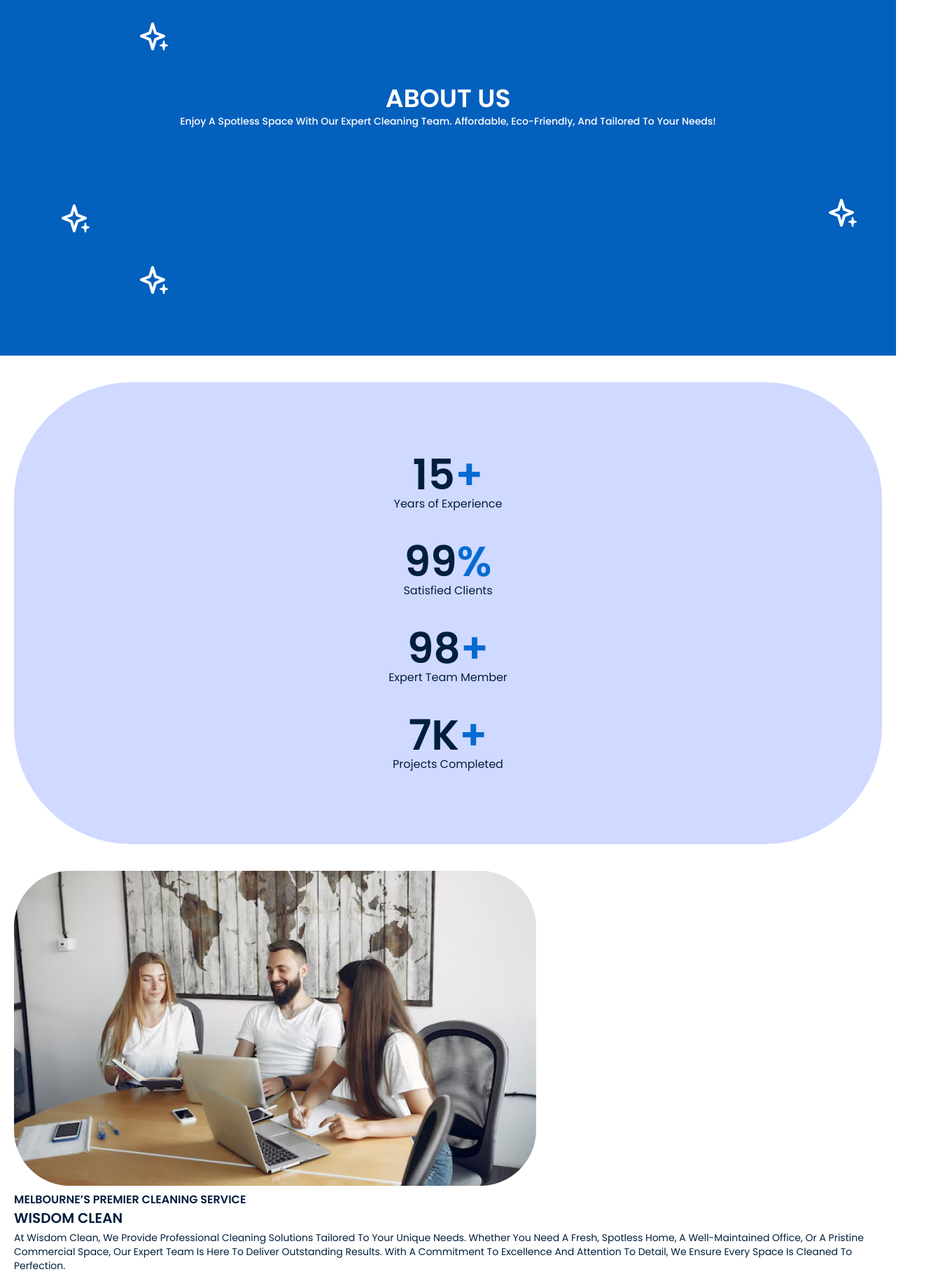
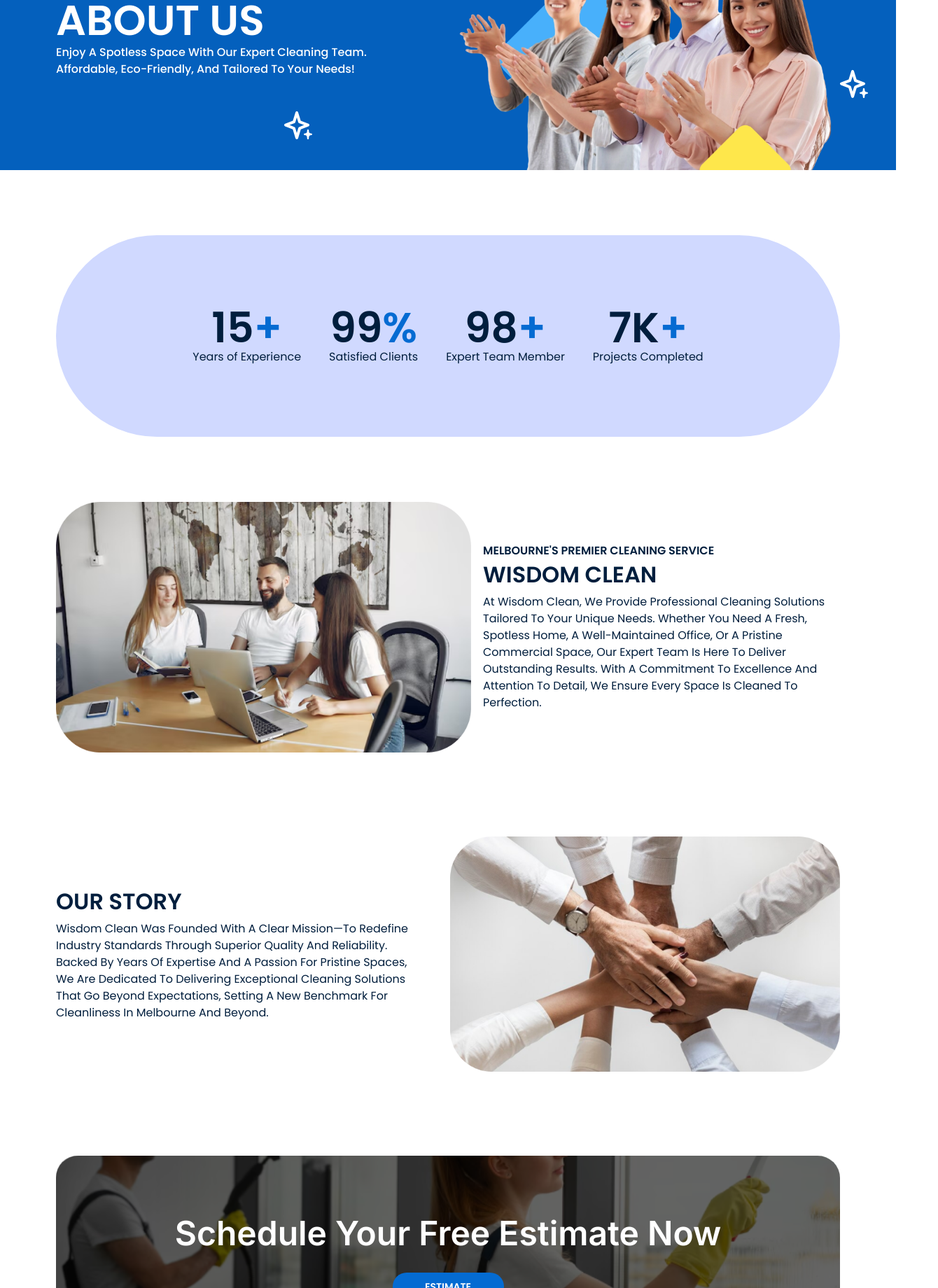
Before and after one commit to udara885/cleaning-website, a React (Vite) app in the folder frontend/: page /about in a window 1280 px wide. Shown: the part 220-2060 px from the top of the page at 70% size, 1340 px wide, since content can reach past the window. Built offline with nearby package versions, Linux system fonts and the light colour scheme.

Commit message:
Enhance AboutPage layout for improved responsiveness and visual appeal

```diff
--- a/frontend/src/pages/AboutPage.tsx
+++ b/frontend/src/pages/AboutPage.tsx
@@ -3,35 +3,42 @@
 
 const AboutPage = () => {
   return (
-    <div className="h-screen w-full text-[#001E3D]">
-      <div className="relative h-[728px] w-full">
+    <div className="min-h-screen w-full overflow-x-hidden text-[#001E3D]">
+      <div className="relative h-182 w-full lg:h-115.75">
         <div className="fixed inset-0 z-0 bg-[#046BD2] bg-cover bg-center bg-no-repeat">
           <div className="absolute inset-0 bg-black/10" />
         </div>
-        <div className="font-poppins relative z-10 flex flex-col items-center gap-1 px-5 pt-[21.4375rem] text-white">
+        <div className="font-poppins relative z-10 flex flex-col items-center gap-1 px-5 pt-85.75 text-white lg:flex-row lg:justify-between lg:gap-11 lg:px-20 lg:pt-31.75">
           {[
-            "top-40 left-10",
-            "top-39 right-25",
-            "top-63 left-50",
-            "top-128 left-22",
-            "top-126 right-14",
-            "top-150 left-50",
+            "top-40 left-10 lg:top-34.5 lg:left-16",
+            "top-39 right-25 lg:top-80 lg:right-10",
+            "top-63 left-50 lg:top-34.5 lg:left-144.5",
+            "top-128 left-22 lg:top-94.75 lg:left-101.5",
+            "top-126 right-14 lg:top-25 lg:right-8",
+            "top-150 left-50 lg:hidden",
           ].map((className, index) => (
             <div className={`absolute ${className}`} key={index}>
               <Star />
             </div>
           ))}
-          <h1 className="text-4xl leading-9 font-semibold uppercase">
+          <div className="flex flex-col items-center gap-1 lg:-mt-10 lg:items-start">
+            <h1 className="text-4xl/16 font-semibold whitespace-nowrap uppercase lg:text-6xl">
               About Us
             </h1>
-          <p className="text-center text-sm font-medium capitalize">
+            <p className="text-center text-sm font-medium capitalize lg:text-left lg:text-base">
               Enjoy a spotless space with our expert cleaning team. Affordable,
               eco-friendly, and tailored to your needs!
             </p>
           </div>
+          <img
+            src="/src/assets/people.png"
+            alt="people"
+            className="hidden w-139.25 lg:block"
+          />
         </div>
-      <div className="font-poppins relative z-20 bg-white px-5 pt-[2.375rem]">
-        <div className="flex flex-col items-center gap-10 rounded-[10.5rem] bg-[#D0D9FF] py-[6.375rem]">
+      </div>
+      <div className="font-poppins relative z-20 bg-white px-5 pt-9.5 lg:px-20 lg:pt-23.25">
+        <div className="flex flex-col items-center gap-10 rounded-[10.5rem] bg-[#D0D9FF] py-[6.375rem] lg:flex-row lg:justify-center">
           {[
             { h: "15", s: "+", d: "Years of Experience" },
             { h: "99", s: "%", d: "Satisfied Clients" },
@@ -47,34 +54,50 @@
             </div>
           ))}
         </div>
-        <div className="mt-[2.375rem]">
-          <img src="/src/assets/meet.png" alt="meeting" />
-          <h3 className="mt-2 font-semibold uppercase">
-            Melbourne’s Premier Cleaning Service
+        <div className="mt-9.5 lg:mt-23.25 lg:flex lg:items-center lg:gap-4.25">
+          <img
+            src="/src/assets/meet.png"
+            alt="meeting"
+            className="h-auto max-w-full lg:w-148.25"
+          />
+          <div>
+            <h3 className="mt-2 font-semibold uppercase lg:mt-0">
+              Melbourne's Premier Cleaning Service
             </h3>
-          <h2 className="text-xl font-semibold uppercase">Wisdom Clean</h2>
-          <p className="mt-1 text-sm capitalize">
-            At Wisdom Clean, we provide professional cleaning solutions tailored
-            to your unique needs. Whether you need a fresh, spotless home, a
-            well-maintained office, or a pristine commercial space, our expert
-            team is here to deliver outstanding results. With a commitment to
-            excellence and attention to detail, we ensure every space is cleaned
-            to perfection.
+            <h2 className="text-xl font-semibold uppercase lg:text-[2rem]">
+              Wisdom Clean
+            </h2>
+            <p className="mt-1 text-sm capitalize lg:text-base">
+              At Wisdom Clean, we provide professional cleaning solutions
+              tailored to your unique needs. Whether you need a fresh, spotless
+              home, a well-maintained office, or a pristine commercial space,
+              our expert team is here to deliver outstanding results. With a
+              commitment to excellence and attention to detail, we ensure every
+              space is cleaned to perfection.
             </p>
           </div>
-        <div className="mt-[3.125rem]">
-          <img src="/src/assets/hands.png" alt="hands together" />
-          <h2 className="mt-4 text-xl font-semibold uppercase">Our Story</h2>
-          <p className="mt-1 text-sm capitalize">
+        </div>
+        <div className="mt-[3.125rem] lg:mt-30 lg:flex lg:flex-row-reverse lg:items-center lg:gap-9">
+          <img
+            src="/src/assets/hands.png"
+            alt="hands together"
+            className="h-auto max-w-full lg:w-139.25"
+          />
+          <div>
+            <h2 className="mt-4 text-xl font-semibold uppercase lg:mt-0 lg:text-[2rem]">
+              Our Story
+            </h2>
+            <p className="mt-1 text-sm capitalize lg:text-base">
               Wisdom Clean was founded with a clear mission—to redefine industry
-            standards through superior quality and reliability. Backed by years
-            of expertise and a passion for pristine spaces, we are dedicated to
-            delivering exceptional cleaning solutions that go beyond
-            expectations, setting a new benchmark for cleanliness in Melbourne
-            and beyond.
+              standards through superior quality and reliability. Backed by
+              years of expertise and a passion for pristine spaces, we are
+              dedicated to delivering exceptional cleaning solutions that go
+              beyond expectations, setting a new benchmark for cleanliness in
+              Melbourne and beyond.
             </p>
           </div>
-        <div className="pt-[3.75rem]">
+        </div>
+        <div className="pt-15 lg:pt-30">
           <Footer />
         </div>
       </div>
```
Lines whose indentation alone changed are shown as unchanged.
